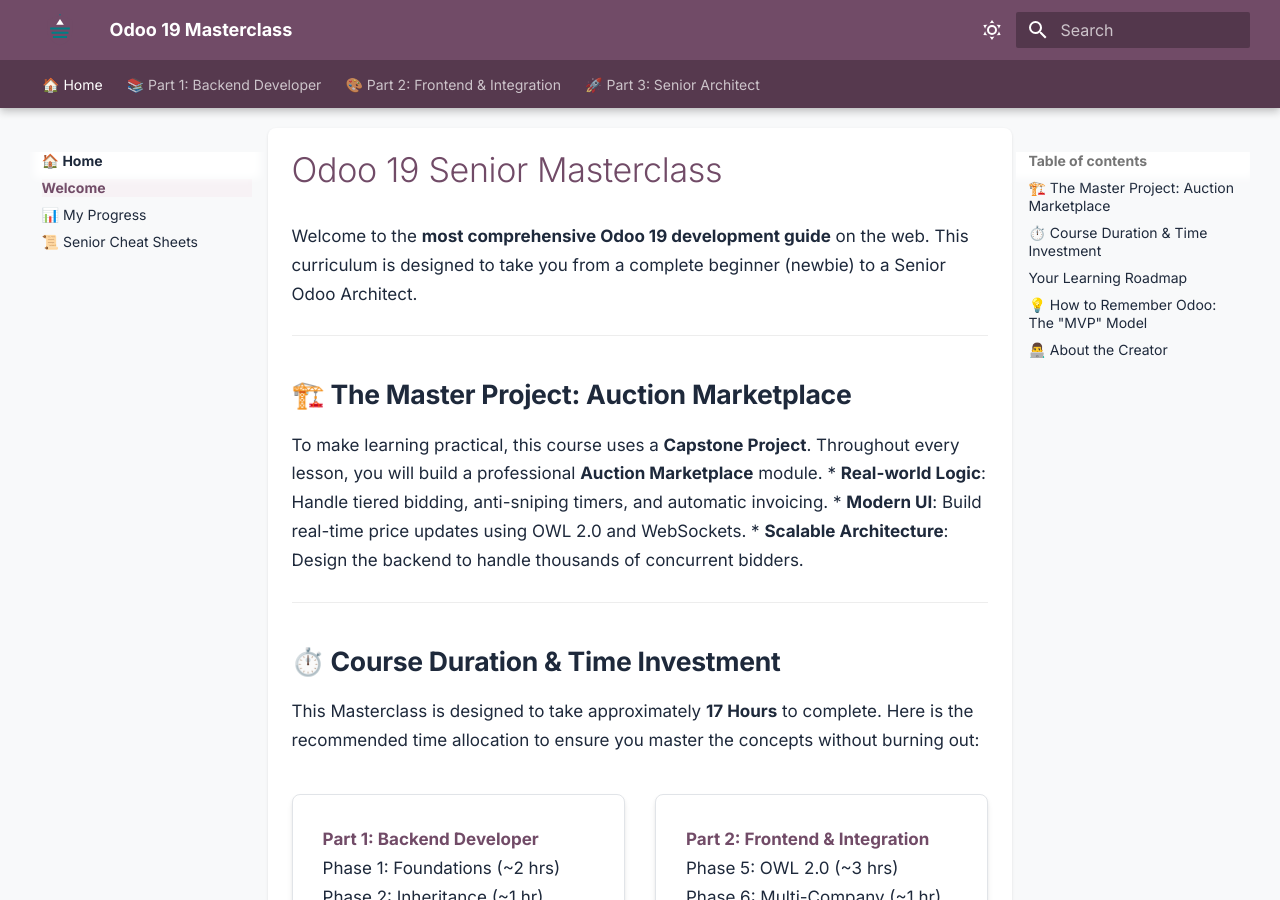
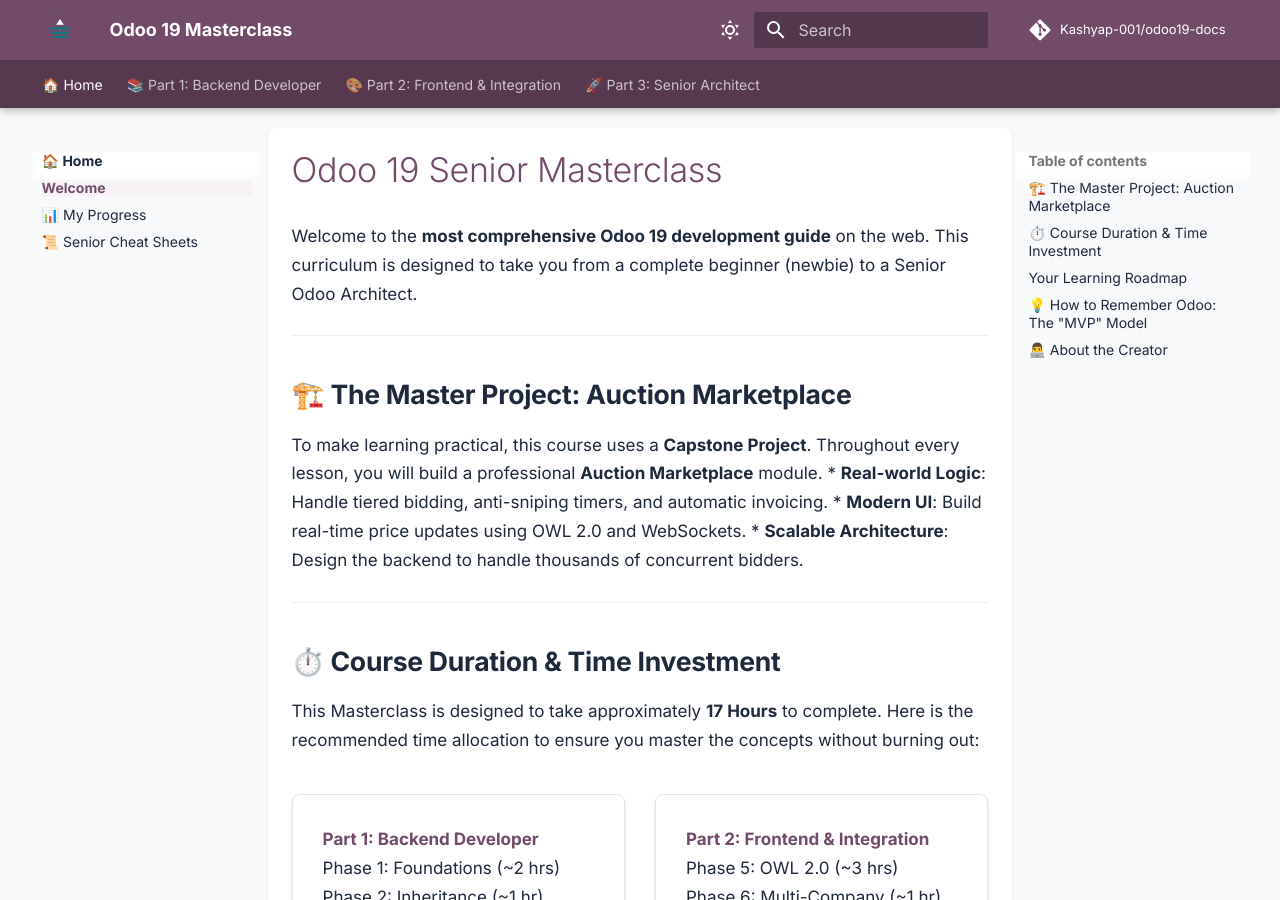
Before and after one commit to Kashyap-001/odoo19-docs, an MkDocs documentation site: the page built from docs/index.md, in a window 1280 px wide and 900 px high. Built offline with MkDocs 1.6.1 and Material for MkDocs 9.7.7, drawn with Linux system fonts in a browser that asks for light colours; comment, search, counter and statistics services are not loaded.

Commit message:
UI: Add Edit on GitHub button and repo tracking

```diff
--- a/mkdocs.yml
+++ b/mkdocs.yml
@@ -2,6 +2,9 @@
 site_description: The ultimate Zero-to-Senior guide for Odoo 19 development.
 site_author: Kashyap Patel
 site_url: https://odoo19-docs.kashyap6334.workers.dev/
+repo_url: https://github.com/Kashyap-001/odoo19-docs
+repo_name: Kashyap-001/odoo19-docs
+edit_uri: edit/main/docs/
 copyright: "Copyright &copy; 2026 Kashyap Patel - Odoo 19 Masterclass"
 
 theme:
```
